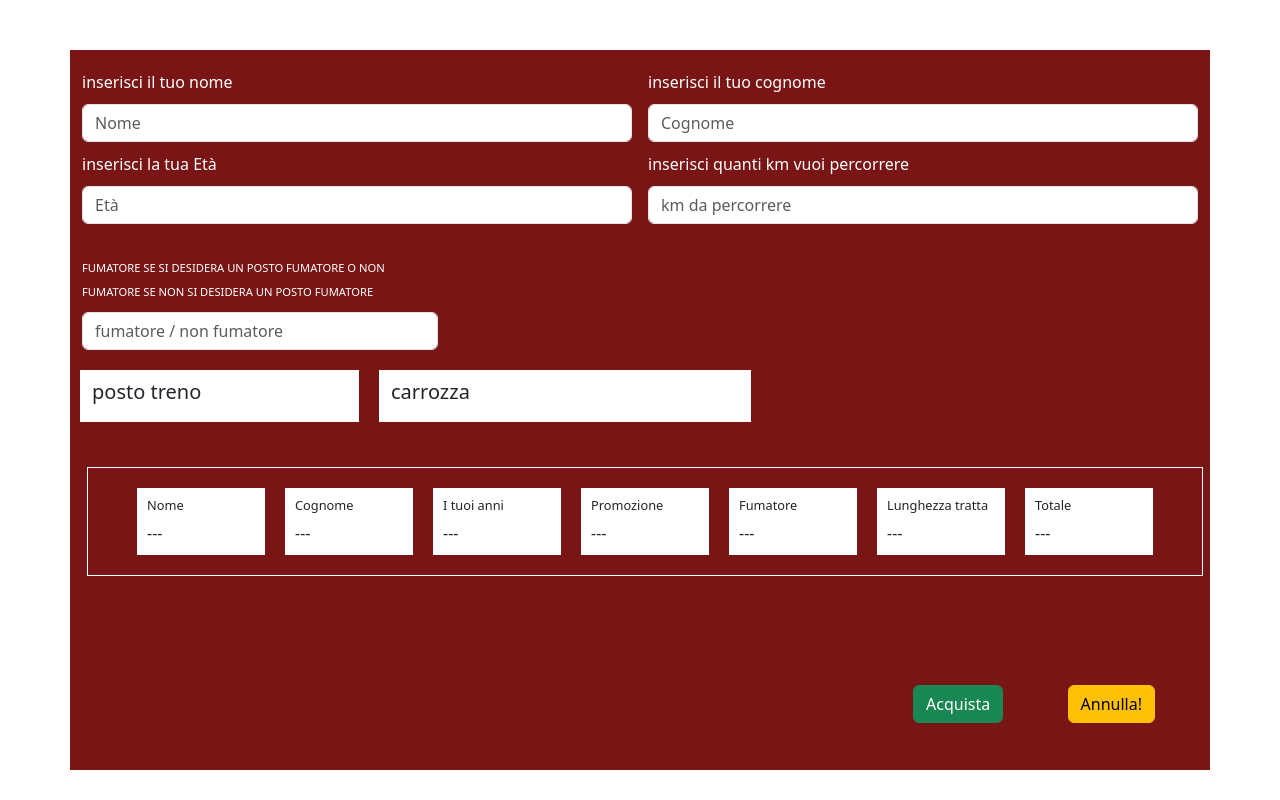
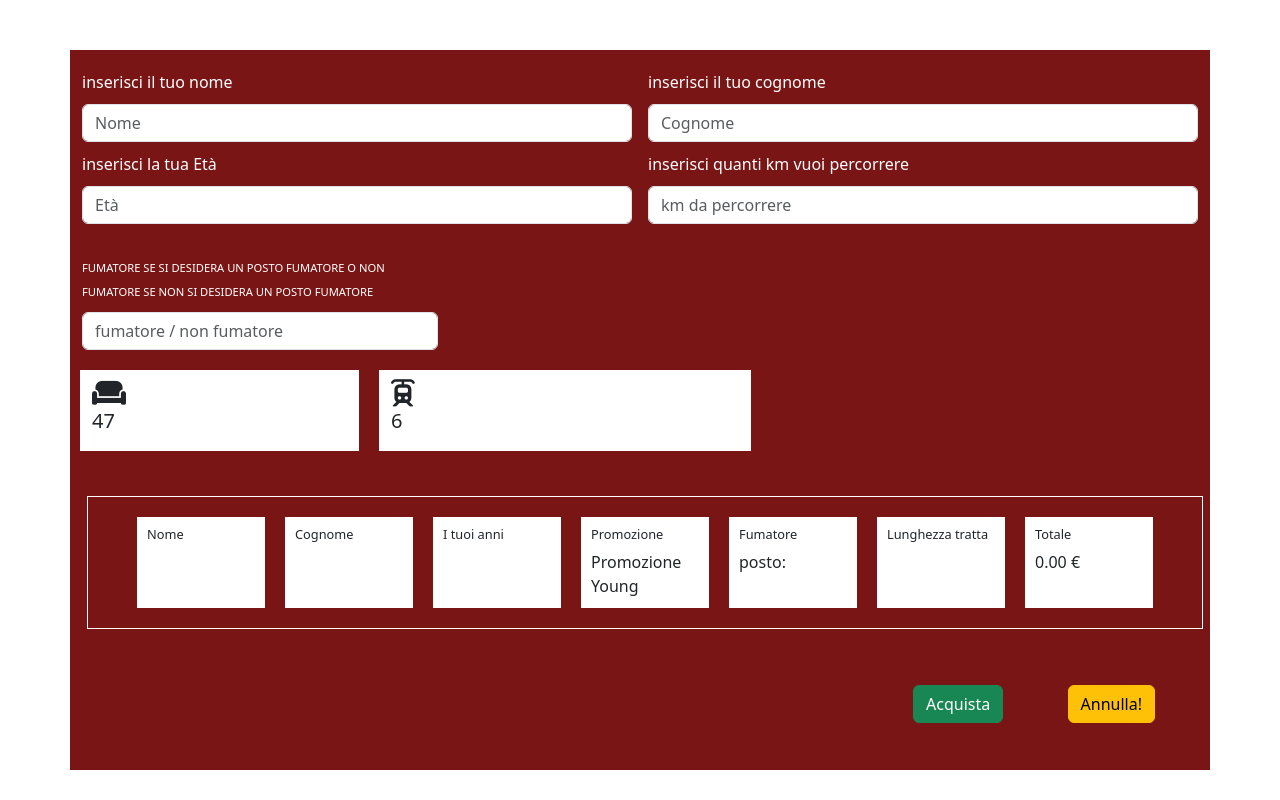
Before and after one commit to sebaMinotti/biglietteria, a website: page index.html in a window 1280 px wide. Both pictures are taken after a click on the button "Acquista". Drawn offline with nearby package versions, Linux system fonts and the light colour scheme.

Commit message:
finita parte grafica e logica

```diff
--- a/index.html
+++ b/index.html
@@ -5,6 +5,7 @@
     <meta name="viewport" content="width=device-width, initial-scale=1.0">
     <link rel="stylesheet" href="style.css">
     <link rel="stylesheet" href="./node_modules/bootstrap/dist/css/bootstrap.min.css">
+    <link rel="stylesheet" href="./node_modules/@fortawesome/fontawesome-free/css/all.min.css">
     <title>Document</title>
 </head>
 <body>
@@ -42,45 +43,45 @@
             </div>
             <div class="row info">
                 <div class="col-3 boxInfo">
-                     <h5 id="posto">posto treno</h5>
+                    <span><i class="fa-solid fa-couch"></i></span> <h5 id="posto">posto treno</h5>
                 </div>
                 <div class="col-4 boxInfo">
-                     <h5 id="carrozza">carrozza</h5>
+                    <span><i class="fa-solid fa-train-tram"></i></span> <h5 id="carrozza">carrozza</h5>
                 </div>
             </div>
           </div>
             <div class="biglietto">
               <div class="boxInfo">
                  <h4>Nome</h4>
-                 <span id="name">---</span>
+                 <span id="name"></span>
               </div>
               <div class="boxInfo">
                 <h4>Cognome</h4>
-                <span>---</span>
+                <span id="sourname"></span>
                </div>
               <div class="boxInfo">
                  <h4>I tuoi anni</h4>
-                 <span>---</span>
+                 <span id="age"></span>
               </div>
               <div class="boxInfo">
                 <h4>Promozione</h4>
-                <span>---</span>
+                <span id="promotion"></span>
               </div>
               <div class="boxInfo">
                 <h4>Fumatore</h4>
-                <span>---</span>
+                <span id="fumo"></span>
               </div>
               <div class="boxInfo">
                   <h4>Lunghezza tratta</h4>
-                  <span>---</span>
+                  <span id="travel"></span>
                </div>
               <div class="boxInfo">
                <h4>Totale</h4>
-               <span>---</span>
+               <span id="total"></span>
               </div>
             </div>
              <div class="buttons">
-              <button type="button" class="btn btn-success">Acquista</button><button type="button" class="btn btn-warning">Annulla!</button>
+              <button id="genera" type="button" class="btn btn-success">Acquista</button><button id="annulla" type="button" class="btn btn-warning">Annulla!</button>
              </div>
        </div>
       <script src="main.js"></script>
--- a/main.js
+++ b/main.js
@@ -0,0 +1,79 @@
+let genera = document.querySelector('#genera'); //bottone che convaliderà acquisto generando un biglietto;
+let annulla = document.querySelector('#annulla'); //bottone che annullerà l'acquisto e ripristinerà l'app
+genera.addEventListener('click',function(){
+    let nome = document.querySelector('#nome').value
+    document.querySelector('#name').innerHTML=nome
+
+      //variabile nome acquirente
+    let cognome = document.querySelector('#cognome').value
+    document.querySelector('#sourname').innerHTML=cognome;
+     //variabile cognome acquirente
+
+    let eta =document.querySelector('#eta').value
+     document.querySelector('#age').innerHTML=eta
+
+      //variabile età acquirente
+    let kilometri = document.querySelector('#km').value
+     document.querySelector('#travel').innerHTML=kilometri
+     //variabile tratta da percorrere in km
+
+     let fumo = document.querySelector('#fumatore').value
+     document.querySelector('#fumo').innerHTML='posto:'+" "+fumo
+
+    let postoTreno = Math.floor(Math.random()*(1,50)+1);
+    document.querySelector('#posto').innerHTML=postoTreno;
+    //variabile che conterrà il posto prenotato
+
+    let carrozzaTreno = Math.floor(Math.random()*(1,10)+1);
+    document.querySelector('#carrozza').innerHTML= carrozzaTreno
+    //variabile che conterrà il numero della carrozza
+
+
+
+    let prezzo = 0.21;
+    let prezzoGiovani = prezzo/100*80;
+    let anziani = prezzo/100*60;
+    let totale
+
+        if((eta=='')||(km=='')||(nome=='')||(cognome=='')||(fumo=='')){
+            alert('campo obbligatorio')
+            location.reload()
+        }
+
+    if(eta < 18){
+
+        totale = prezzoGiovani*kilometri
+        document.querySelector('#total').innerHTML=totale.toFixed(2)+" "+"€";
+        document.querySelector('#promotion').innerHTML='Promozione Young'
+
+
+    } else if(eta >=18 && eta < 65 ){
+        totale = prezzo*kilometri
+        document.querySelector('#total').innerHTML=totale.toFixed(2)+" "+"€";
+        document.querySelector('#promotion').innerHTML=' Nessuna Promozione '
+
+    } else if(eta > 65){
+       totale = anziani*kilometri
+       document.querySelector('#total').innerHTML=totale.toFixed(2)+" "+"€";
+        document.querySelector('#promotion').innerHTML='Promozione Old'
+    }
+
+
+        document.querySelector('#nome').value="";
+        document.querySelector('#cognome').value="";
+        document.querySelector('#eta').value="";
+        document.querySelector('#km').value="";
+        document.querySelector('#fumatore').value="";
+
+})
+
+/*
+------------------------------------------------------------
+------------------------------------------------------------
+------------------------------------------------------------
+*/
+
+annulla.addEventListener('click',function(){
+    alert('hai annullato l\'acquisto del biglietto');
+    location.reload()
+})
--- a/package.json
+++ b/package.json
@@ -1,5 +1,6 @@
 {
   "dependencies": {
+    "@fortawesome/fontawesome-free": "^6.5.1",
     "bootstrap": "^5.3.2"
   }
 }
--- a/style.css
+++ b/style.css
@@ -8,6 +8,9 @@
     padding: 10px;
     margin-top:50px ;
     position: relative;
+}
+ i{
+    font-size: 1.7em;
 }
 .container label{
     margin: 10px 0;
```
Also changed, not shown: README.md, 1 other file.
